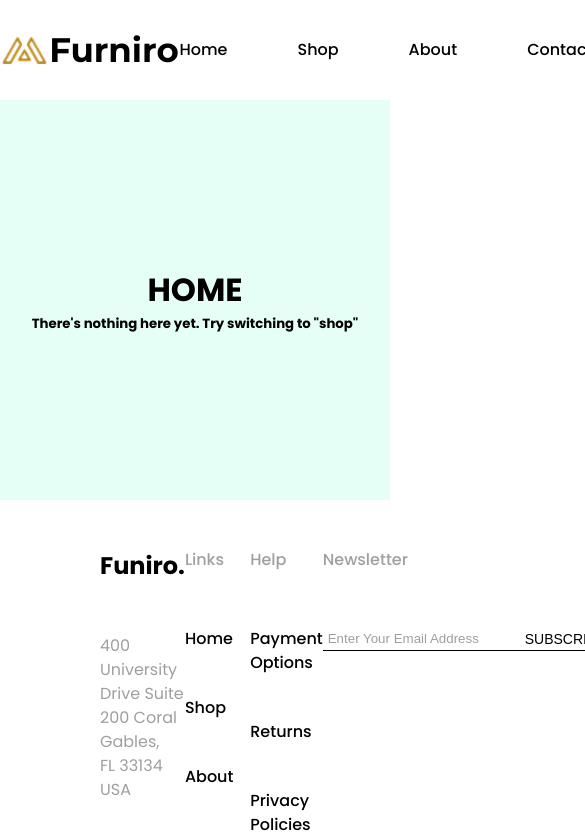
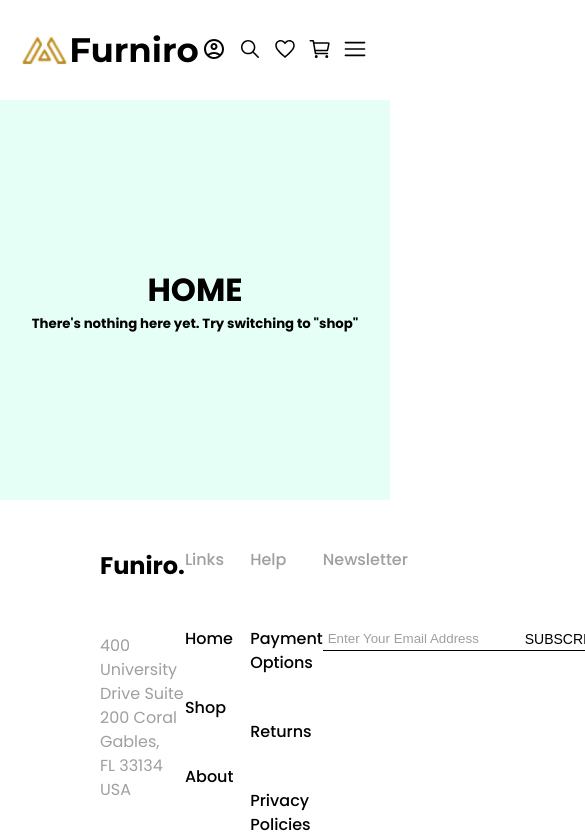
Before and after one commit to Aturinda-D/furniro-e-commerce-app, a React (Vite) app: page / in a window 390 px wide. Shown: the top 837 px of the page, 585 px wide, since content can reach past the window. Built offline with nearby package versions, Linux system fonts and the light colour scheme.

Commit message:
Responsive navigation bar

```diff
--- a/src/App.css
+++ b/src/App.css
@@ -61,6 +61,9 @@ a {
   width: 250px;
   display: flex;
   justify-content: space-between;
+  & .menu {
+    display: none;
+  }
 }
 .icon-button {
   min-width: 30px;
@@ -71,6 +74,32 @@ a {
   background-color: transparent;
   &:hover {
     background-color: #f1e7c3;
+  }
+}
+.side-bar {
+  position: fixed;
+  top: 0;
+  right: 0;
+  z-index: 2;
+  min-height: 100vh;
+  width: 350px;
+  padding: 30px;
+  background-color: #ffffff77;
+  backdrop-filter: blur(10px);
+  box-shadow: 0 0 8px 0 #000000aa;
+  /* display: none; */
+  & ul {
+    display: flex;
+    flex-direction: column;
+    gap: 20px;
+    & li {
+      width: 100%;
+      text-align: left;
+    }
+  }
+  & li:first-child {
+    text-align: right;
+    margin-bottom: 40px;
   }
 }
 footer {
@@ -439,3 +468,24 @@ footer {
     align-items: center;
   }
 }
+
+@media screen and (max-width: 950px) {
+  nav ul {
+    gap: 30px;
+  }
+  .actions {
+    width: 200px;
+  }
+}
+@media screen and (max-width: 768px) {
+  header {
+    justify-content: space-between;
+    padding: 20px;
+  }
+  .hidden-on-mobile {
+    display: none;
+  }
+  .actions .menu {
+    display: block;
+  }
+}
--- a/src/components/Header.jsx
+++ b/src/components/Header.jsx
@@ -3,16 +3,17 @@ import { MdOutlineAccountCircle } from "react-icons/md";
 import { Link } from "react-router-dom";
 import IconButton from "./IconButton";
 import { IoIosSearch, IoMdHeartEmpty } from "react-icons/io";
-import { IoCartOutline } from "react-icons/io5";
+import { IoCartOutline, IoClose } from "react-icons/io5";
+import { RxHamburgerMenu } from "react-icons/rx";
 
-const Header = () => {
+const Header = ({ sideBarIsVisible, setSideBarIsVisible }) => {
   return (
     <header>
       <div className="logo">
         <img src="assets/logos/logo.png" alt="LOGO" />
         <h1>Furniro</h1>
       </div>
-      <nav>
+      <nav className="hidden-on-mobile">
         <ul>
           <li>
             <Link to={"/"}>Home</Link>
@@ -33,7 +34,41 @@ const Header = () => {
         <IconButton icon={<IoIosSearch size={24} />} />
         <IconButton icon={<IoMdHeartEmpty size={24} />} />
         <IconButton icon={<IoCartOutline size={24} />} />
+        <IconButton
+          icon={<RxHamburgerMenu size={24} />}
+          className="menu icon-button"
+          onClick={() => {
+            setSideBarIsVisible(true);
+          }}
+        />
       </div>
+      {sideBarIsVisible && (
+        <nav className="side-bar">
+          <ul>
+            <li>
+              <IconButton
+                icon={<IoClose size={24} />}
+                className="close icon-button"
+                onClick={() => {
+                  setSideBarIsVisible(false);
+                }}
+              />
+            </li>
+            <li>
+              <Link to={"/"}>Home</Link>
+            </li>
+            <li>
+              <Link to={"/shop"}>Shop</Link>
+            </li>
+            <li>
+              <Link to={"/about"}>About</Link>
+            </li>
+            <li>
+              <Link to={"/contact"}>Contact</Link>
+            </li>
+          </ul>
+        </nav>
+      )}
     </header>
   );
 };
--- a/src/layouts/RootLayout.jsx
+++ b/src/layouts/RootLayout.jsx
@@ -1,12 +1,20 @@
-import React from "react";
+import { useEffect, useState } from "react";
 import Header from "../components/Header";
 import Footer from "../components/Footer";
-import { Outlet } from "react-router-dom";
+import { Outlet, useLocation } from "react-router-dom";
 
 const RootLayout = () => {
+  const location = useLocation();
+  const [sideBarIsVisible, setSideBarIsVisible] = useState(false);
+  useEffect(() => {
+    setSideBarIsVisible(false);
+  }, [location]);
   return (
     <div className="root-layout">
-      <Header />
+      <Header
+        sideBarIsVisible={sideBarIsVisible}
+        setSideBarIsVisible={setSideBarIsVisible}
+      />
       <Outlet />
       <Footer />
     </div>
```
